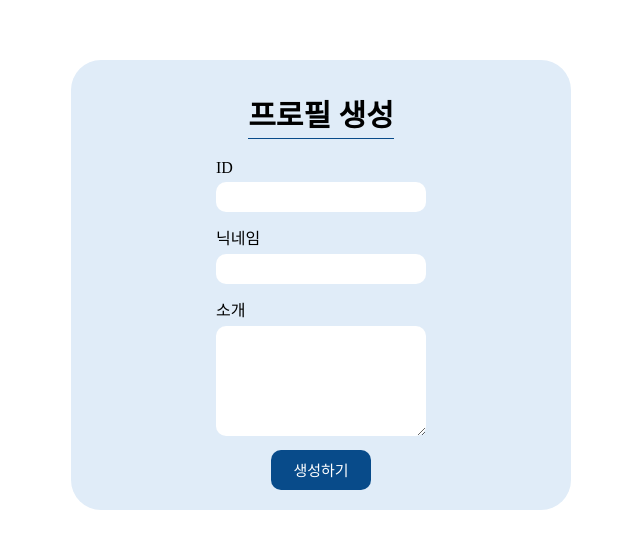
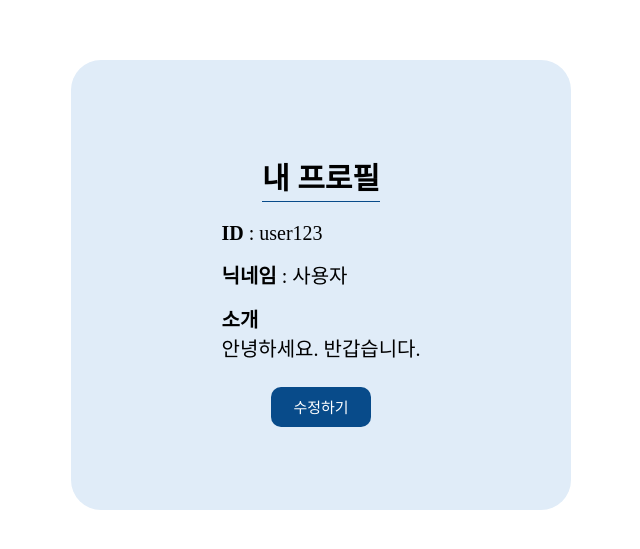
Before and after one commit to yujeong430/week3, a React (Create React App) app in the folder kakao/: page /myprofile in a window 1280 px wide. Shown: the part 123-672 px from the top of the page, without its empty margins (319-959 px from the left). Built offline with nearby package versions, Linux system fonts and the light colour scheme.

Commit message:
fix : myprofile 수정

```diff
--- a/kakao/src/components/MyProfile/CreateProfile.js
+++ /dev/null
@@ -1,51 +0,0 @@
-import React, { useState } from 'react';
-import { MainContainer, Title, ProfileContainer, FormContainer, Input, InputLong, Button } from './MyProfileStyle';
-
-const CreateProfile = ({ onCreate }) => {
-  const [id, setId] = useState('');
-  const [nickname, setNickname] = useState('');
-  const [description, setDescription] = useState('');
-
-  const handleSubmit = (e) => {
-    onCreate(id, nickname, description);
-  };
-
-  return (
-    <MainContainer>
-      <ProfileContainer>
-        <Title>프로필 생성</Title>
-        <FormContainer onSubmit={handleSubmit}>
-          <div>
-            <div>ID</div>
-            <Input
-              type="text"
-              value={id}
-              onChange={(e) => setId(e.target.value)}
-              required
-            />
-          </div>
-          <div>
-          <div>닉네임</div>
-            <Input
-              type="text"
-              value={nickname}
-              onChange={(e) => setNickname(e.target.value)}
-              required
-            />
-          </div>
-          <div>
-          <div>소개</div>
-            <InputLong
-              value={description}
-              onChange={(e) => setDescription(e.target.value)}
-              required
-            />
-          </div>
-          <Button type="submit">생성하기</Button>
-        </FormContainer>
-        </ProfileContainer>
-    </MainContainer>
-  );
-};
-
-export default CreateProfile;
--- a/kakao/src/components/MyProfile/EditProfile.js
+++ b/kakao/src/components/MyProfile/EditProfile.js
@@ -1,5 +1,5 @@
 import React, { useState } from 'react';
-import { MainContainer, ProfileContainer, Title, ShowText, FormContainer, InputLong,Button } from './MyProfileStyle';
+import { MainContainer, ProfileContainer, Title, ShowText, InputLong,Button } from './MyProfileStyle';
 
 const EditProfile = ({ id, nickname, description, onSave, onCancel }) => {
   const [editedDescription, setEditedDescription] = useState(description);
@@ -19,7 +19,6 @@ const EditProfile = ({ id, nickname, description, onSave, onCancel }) => {
           <div>
             <ShowText><strong>ID</strong> : {id}</ShowText>
             <ShowText><strong>닉네임</strong> : {nickname}</ShowText>
-            <FormContainer onSubmit={handleSubmit}>
             <div>
                 <ShowText><strong>소개</strong></ShowText>
                 <InputLong
@@ -29,10 +28,9 @@ const EditProfile = ({ id, nickname, description, onSave, onCancel }) => {
                 />
             </div>
             <div>
-                <Button type="submit">저장</Button>
-                <Button type="button" onClick={onCancel}>취소</Button>
+              <Button onClick={handleSubmit}>저장</Button>
+              <Button onClick={onCancel}>취소</Button>
             </div>
-            </FormContainer>
           </div>
         </ProfileContainer>
     </MainContainer>
--- a/kakao/src/components/MyProfile/MyProfileStyle.js
+++ b/kakao/src/components/MyProfile/MyProfileStyle.js
@@ -26,22 +26,6 @@ export const Title = styled.div`
     border-bottom: 1px solid #084B8A;
 `
 
-export const FormContainer = styled.form`
-    display: flex;
-    flex-direction: column;
-    align-items: center;
-`
-export const Input = styled.input`
-    border: none;
-    border-radius: 10px;
-    width: 200px;
-    height: 20px;
-    padding: 5px;
-    margin-top: 5px;
-    margin-bottom: 13px;
-    font-size: 17px;
-`
-
 export const InputLong = styled.textarea`
     border: none;
     border-radius: 10px;
@@ -61,6 +45,7 @@ export const Button = styled.button`
     height: 40px;
     font-size: 15px;
     margin: 10px;
+    cursor: pointer;
 `
 
 export const ShowText = styled.div`
--- a/kakao/src/components/MyProfile/ShowProfile.js
+++ b/kakao/src/components/MyProfile/ShowProfile.js
@@ -5,7 +5,7 @@ const ShowProfile = ({ id, nickname, description, onEdit }) => {
   return (
     <MainContainer>
       <ProfileContainer>
-        <Title>프로필 정보</Title>
+        <Title>내 프로필</Title>
         <div>
         <ShowText><strong>ID</strong> : {id}</ShowText>
         <ShowText><strong>닉네임</strong> : {nickname}</ShowText>
--- a/kakao/src/pages/Home.jsx
+++ /dev/null
@@ -1,7 +0,0 @@
-const Home = () => {
-    return(
-        <div>로그인 성공</div>
-    )
-}
-
-export default Home;
--- a/kakao/src/pages/MyProfile.jsx
+++ b/kakao/src/pages/MyProfile.jsx
@@ -1,16 +1,16 @@
 import React, { useState } from 'react';
 import ShowProfile from '../components/MyProfile/ShowProfile';
 import EditProfile from '../components/MyProfile/EditProfile';
-import CreateProfile from '../components/MyProfile/CreateProfile';
 
 const MyProfile = () => {
-  const [profile, setProfile] = useState(null);
+  const initialProfile = {
+    id: 'user123',
+    nickname: '사용자',
+    description: '안녕하세요. 반갑습니다.',
+  };
+
+  const [profile, setProfile] = useState(initialProfile);
   const [editMode, setEditMode] = useState(false);
-
-  const handleCreateProfile = (id, nickname, description) => {
-    const newProfile = { id, nickname, description };
-    setProfile(newProfile);
-  };
 
   const handleEdit = () => {
     setEditMode(true);
@@ -44,7 +44,7 @@ const MyProfile = () => {
           />
         )
       ) : (
-        <CreateProfile onCreate={handleCreateProfile} />
+        <div>프로필이 없습니다.</div>
       )}
     </div>
   );
```
Lines whose indentation alone changed are shown as unchanged.
